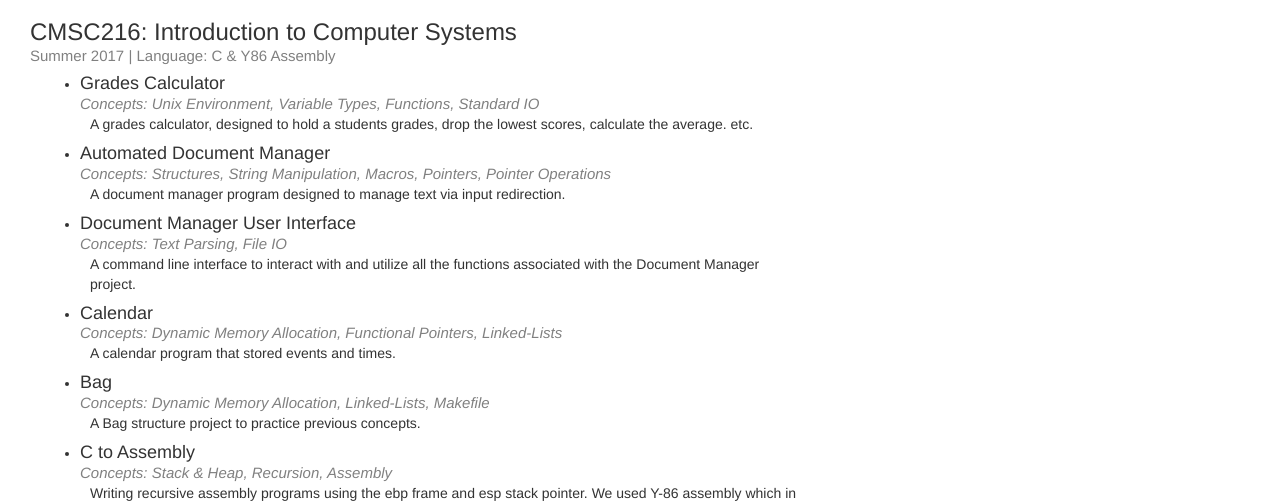
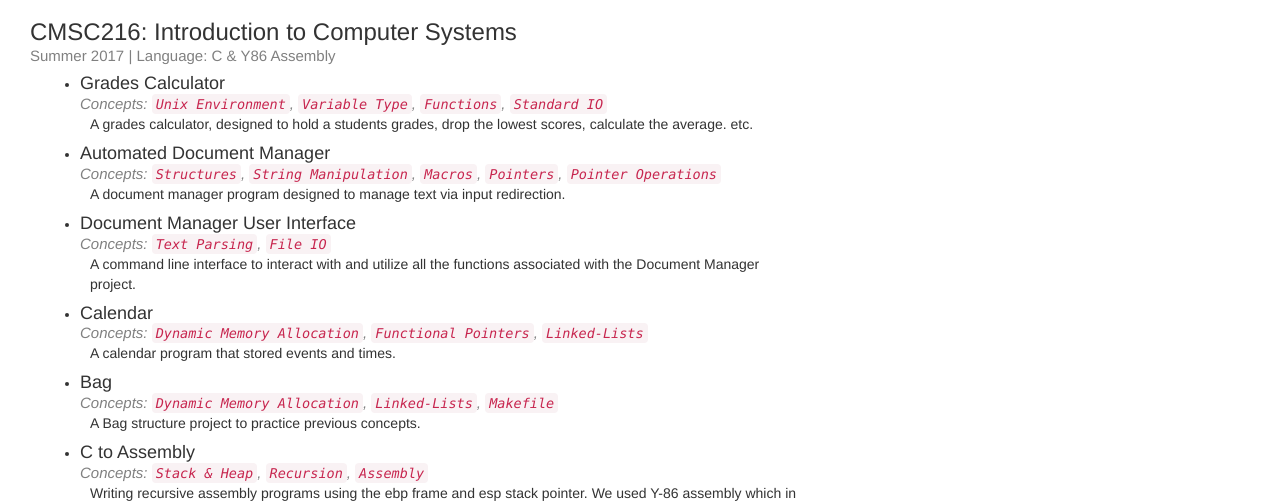
Before and after one commit to chishankar/chishankar.github.io, a plain HTML site: page project_page.html in a window 1280 px wide. Shown: the part 299-802 px from the top of the page. Drawn offline with nearby package versions, Linux system fonts and the light colour scheme.

Commit message:
Trying something new

```diff
--- a/project_page.html
+++ b/project_page.html
@@ -28,37 +28,37 @@
     <ul>
       <li>
         <h4>Grades Calculator</h4>
-        <div class="concepts"><i>Concepts: Unix Environment, Variable Types, Functions, Standard IO</i></div>
+        <div class="concepts"><i>Concepts: <code>Unix Environment</code>, <code>Variable Type</code>, <code>Functions</code>, <code>Standard IO</code></i></div>
         <div>A grades calculator, designed to hold a students grades, drop the lowest scores, calculate the average. etc.</div>
       </li>
       <li>
         <h4>Automated Document Manager</h4>
-        <div class="concepts"><i>Concepts: Structures, String Manipulation, Macros, Pointers, Pointer Operations</i></div>
+        <div class="concepts"><i>Concepts: <code>Structures</code>, <code>String Manipulation</code>, <code>Macros</code>, <code>Pointers</code>, <code>Pointer Operations</code></i></div>
         <div>A document manager program designed to manage text via input redirection.</div>
       </li>
       <li>
         <h4>Document Manager User Interface</h4>
-        <div class="concepts"><i>Concepts: Text Parsing, File IO</i></div>
+        <div class="concepts"><i>Concepts: <code>Text Parsing</code>, <code>File IO</code></i></div>
         <div>A command line interface to interact with and utilize all the functions associated with the Document Manager project.</div>
       </li>
       <li>
         <h4>Calendar</h4>
-        <div class="concepts"><i>Concepts: Dynamic Memory Allocation, Functional Pointers, Linked-Lists</i></div>
+        <div class="concepts"><i>Concepts: <code>Dynamic Memory Allocation</code>, <code>Functional Pointers</code>, <code>Linked-Lists</code></i></div>
         <div>A calendar program that stored events and times.</div>
       </li>
       <li>
         <h4>Bag</h4>
-        <div class="concepts"><i>Concepts: Dynamic Memory Allocation, Linked-Lists, Makefile</i></div>
+        <div class="concepts"><i>Concepts: <code>Dynamic Memory Allocation</code>, <code>Linked-Lists</code>, <code>Makefile</code></i></div>
         <div>A Bag structure project to practice previous concepts.</div>
       </li>
       <li>
         <h4>C to Assembly</h4>
-        <div class="concepts"><i>Concepts: Stack & Heap, Recursion, Assembly</i></div>
+        <div class="concepts"><i>Concepts: <code>Stack & Heap</code>, <code>Recursion</code>, <code>Assembly</code></i></div>
         <div>Writing recursive assembly programs using the ebp frame and esp stack pointer. We used Y-86 assembly which in close to x86 Assembly </div>
       </li>
       <li>
         <h4>Shell</h4>
-        <div class="concepts"><i>Concepts: Unix IO, Process Control</i></div>
+        <div class="concepts"><i>Concepts: <code>Unix IO</code>, <code>Process Control</code></i></div>
         <div>Implemented a Shell.</div>
       </li>
 
```
